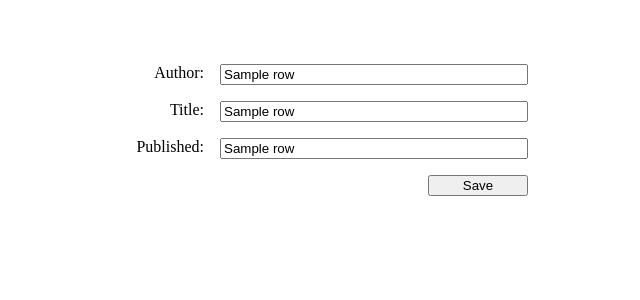
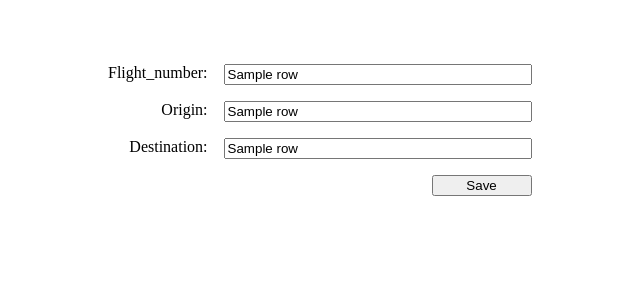
Before and after one commit to sethudi/csir-crud-flightsApp, a Flask app: template templates/create.html in a window 1280 px wide. Shown: the part 80-380 px from the top of the page, without its empty margins (322-962 px from the left). Run offline with Flask 3, Linux system fonts and the light colour scheme; the template is opened without the code that fills it: most values are stand-ins (such as "Sample title", 1, 10 or a date in 2020); some libraries are stand-ins or nearby versions.

Commit message:
refine create functions

```diff
--- a/app.py
+++ b/app.py
@@ -52,18 +52,17 @@ def index():
 @app.route("/create", methods = ["GET", "POST"])
 def create():
     if request.method == "POST":
-        title = request.form.get("title")
-        author = request.form.get("author")
-        published = request.form.get("published")
+        flight_number = request.form.get("flight_number")
+        origin = request.form.get("origin")
+        destination = request.form.get("destination")
 
-        result1 = re.match(r"^\S.{0,68}\S$", title)
-        result2 = re.match(r"^\S.{0,48}\S$", author)
-        result3 = re.match(r"^\d{4}$", published)
+        result1 = re.match(r"^\S.{0,68}\S$", flight_number)
+        result2 = re.match(r"^\S.{0,48}\S$", origin)
+        result3 = re.match(r"^\S.{0,48}\S$", destination)
 
         if result1 is None or result2 is None or result3 is None:
             return redirect('/create')
 
-        published += '-01-01';
         connection = get_db_connection()
         cursor = connection.cursor()
 
@@ -72,15 +71,15 @@ def create():
         print(identifier)
         if identifier:
             insert_query = f'''
-                update books set author ='{author}', title ='{title}', published ='{published}'
+                update flights set flight_number ='{flight_number}', origin ='{origin}', destination ='{destination}'
                 where id = {identifier};
 
             '''
         else:
             insert_query = f'''
-                insert into books (author, title, published)
+                insert into flights (flight_number, origin, destination)
                 values
-                ('{author}', '{title}', '{published}');
+                ('{flight_number}', '{origin}', '{destination}');
 
             '''
 
--- a/templates/create.html
+++ b/templates/create.html
@@ -9,20 +9,20 @@
         <form action="/create" method="post">
             {% if row %}
                 <input type="hidden" name="identifier" value="{{row[0]}}"/>
-                <label htmlFor="author">Author:</label>
-                <input type="text" name="author" id="author" value="{{row[1]}}"/>
-                <label htmlFor="title">Title:</label>
-                <input type="text" name="title" id="title" value="{{row[2]}}"/>
-                <label htmlFor="published">Published:</label>
-                <input type="text" name="published" id="published" value="{{row[3]}}"/>
+                <label htmlFor="flight_number">Flight_number:</label>
+                <input type="text" name="flight_number" id="flight_number" value="{{row[1]}}"/>
+                <label htmlFor="origin">Origin:</label>
+                <input type="text" name="origin" id="origin" value="{{row[2]}}"/>
+                <label htmlFor="destination">Destination:</label>
+                <input type="text" name="destination" id="destination" value="{{row[3]}}"/>
                 <input type="submit" value="Save" />
             {% else %}
-                <label htmlFor="author">Author:</label>
-                <input type="text" name="author" id="author" />
-                <label htmlFor="title">Title:</label>
-                <input type="text" name="title" id="title" />
-                <label htmlFor="published">Published:</label>
-                <input type="text" name="published" id="published" />
+                <label htmlFor="flight_number">Flight_number:</label>
+                <input type="text" name="flight_number" id="flight_number" />
+                <label htmlFor="origin">Origin:</label>
+                <input type="text" name="origin" id="origin" />
+                <label htmlFor="destination">Destination:</label>
+                <input type="text" name="destination" id="destination" />
                 <input type="submit" value="Save" />
             {% endif %}
 
```
